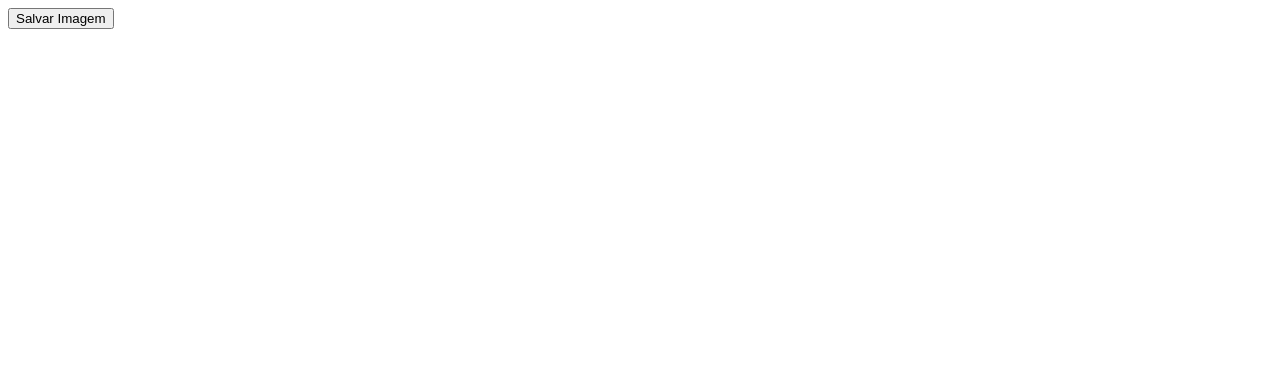
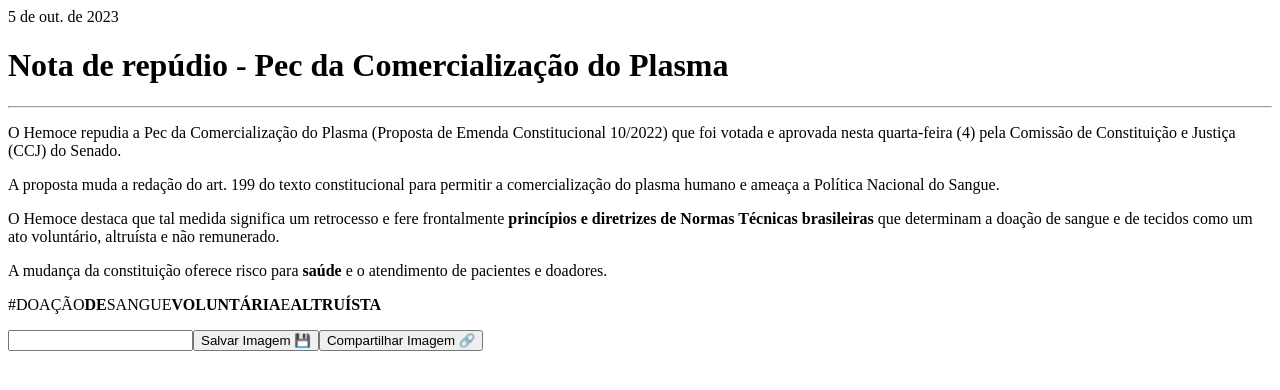
Before and after one commit to gpossebom/sanguesjp, a plain HTML site: page index.html in a window 1280 px wide. Shown: the top 390 px of the page. Drawn offline with Linux system fonts and the light colour scheme.

Commit message:
Update index.html

```diff
--- a/index.html
+++ b/index.html
@@ -2,8 +2,14 @@
 <head>
 </head>
 <body>
-<button class="save"> Salvar Imagem </button>
-<canvas width="1080" height="1080" style="width:100%;" data-src="/sangueConselho.png">
+<div class="prose" data-astro-cid-bvzihdzo=""><div class="title" data-astro-cid-bvzihdzo=""><div class="date" data-astro-cid-bvzihdzo=""><time datetime="2023-10-05T00:00:00.000Z">5 de out. de 2023</time></div><h1 data-astro-cid-bvzihdzo="">Nota de repúdio - Pec da Comercialização do Plasma</h1><hr data-astro-cid-bvzihdzo=""></div><p>O Hemoce repudia a Pec da Comercialização do Plasma (Proposta de Emenda Constitucional 10/2022) que foi votada e aprovada nesta quarta-feira (4) pela Comissão de Constituição e Justiça (CCJ) do Senado.</p>
+<p>A proposta muda a redação do art. 199 do texto constitucional para permitir a comercialização do plasma humano e ameaça a Política Nacional do Sangue.</p>
+<p>O Hemoce destaca que tal medida significa um retrocesso e fere frontalmente  <b>princípios e diretrizes de Normas Técnicas brasileiras</b> que determinam a doação de sangue e de tecidos como um ato voluntário, altruísta e não remunerado.</p>
+<p>A mudança da constituição oferece risco para <b>saúde</b> e o atendimento de pacientes e doadores.</p>
+<p>#DOAÇÃO<b>DE</b>SANGUE<b>VOLUNTÁRIA</b>E<b>ALTRUÍSTA</b></p>
+<link href="https://fonts.googleapis.com/css2?family=Epilogue:ital,wght@0,600;1,600&amp;family=Josefin+Sans&amp;family=Poppins&amp;display=swap" rel="stylesheet"><link href="https://fonts.googleapis.com/css2?family=Anton&amp;display=swap" rel="stylesheet"><input type="text"><button class="save">Salvar Imagem 💾</button><button class="share">
+Compartilhar Imagem 🔗
+</button><canvas width="1080" height="1080" style="width: 100%;" data-src="/campanhas_do_sangue/nota-repudio.png" data-options="{&quot;font&quot;:&quot;Epilogue&quot;,&quot;defaultFontSize&quot;:40,&quot;maxCompareFontSize&quot;:190,&quot;maxFontSize&quot;:500,&quot;textBaseline&quot;:&quot;center&quot;,&quot;fillStyle&quot;:&quot;#e30713&quot;,&quot;textX&quot;:-500,&quot;textY&quot;:-130,&quot;squareX&quot;:555,&quot;squareY&quot;:500,&quot;sufix&quot;:&quot;,&quot;}"></canvas></div>
 </body>
 
 </html>
```
